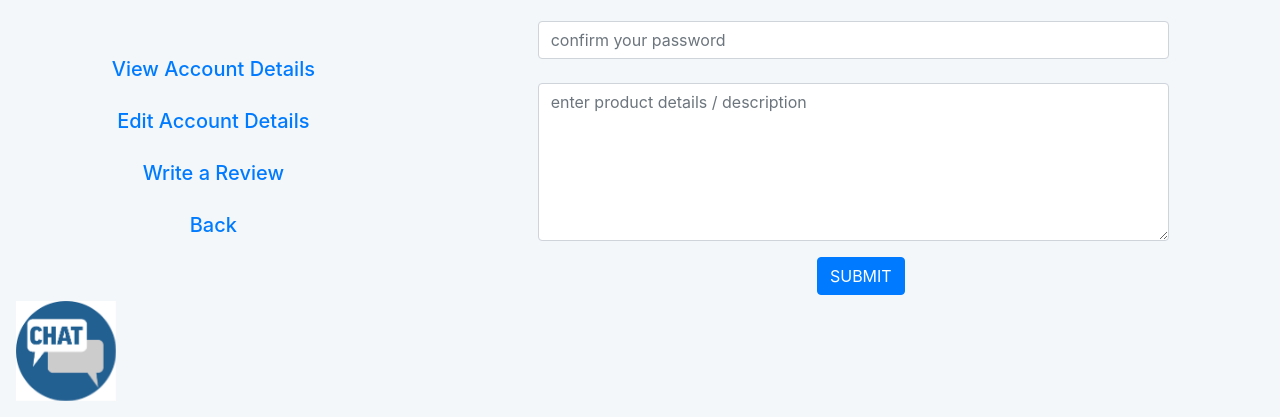
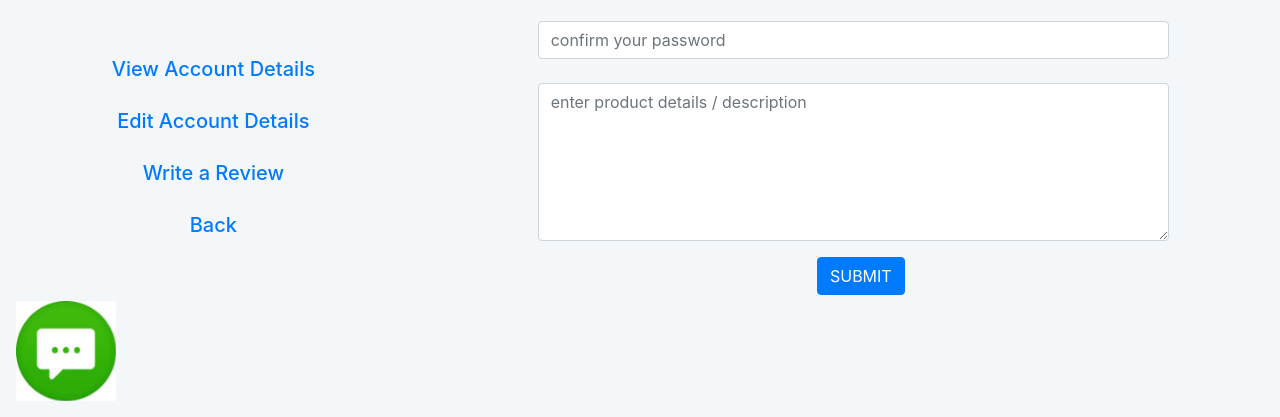
Before and after one commit to panthitesh6410/MongersClub, a PHP site: page /insert_product.php in a window 1280 px wide. Shown: the part 383-800 px from the top of the page. Run offline with PHP 8.4, Linux system fonts and the light colour scheme; a user stored in the database is signed in; data comes from the database, SQL or seed files in the repository; data that the repository does not hold is empty.

Commit message:
solving issues

```diff
--- a/edit_account_details.php
+++ b/edit_account_details.php
@@ -260,7 +260,7 @@
         </div>
     </div>
 
-    <a href="chat_page.php"><img src="images/chat.png" class="fixed-bottom mb-3 ml-3" alt="chat-icon" width=100></a>
+    <a href="chat_page.php"><img src="images/msg_icon.jpg" class="fixed-bottom mb-3 ml-3" alt="chat-icon" width=100></a>
 
     <script src="js/dark-mode.js"></script>
     <script src="js/jquery.js"></script>
--- a/insert_product.php
+++ b/insert_product.php
@@ -137,7 +137,7 @@
         </div>
     </div>
 
-    <a href="chat_page.php"><img src="images/chat.png" class="fixed-bottom mb-3 ml-3" alt="chat-icon" width=100></a>
+    <a href="chat_page.php"><img src="images/msg_icon.jpg" class="fixed-bottom mb-3 ml-3" alt="chat-icon" width=100></a>
 
     <script src="js/dark-mode.js"></script>
     <script src="js/jquery.js"></script>
--- a/review.php
+++ b/review.php
@@ -66,7 +66,7 @@
           <a class="nav-link" href="index.php">Home<span class="sr-only">(current)</span></a>
         </li>
         <li class="nav-item active ml-3">
-          <a class="nav-link" href="contact.php">Contact Us <span class="sr-only">(current)</span></a>
+          <a class="nav-link" href="contact_session.php">Contact Us <span class="sr-only">(current)</span></a>
         </li>
         <li class="nav-item active ml-3">
           <a class="nav-link" href="dashboard.php">Back<span class="sr-only">(current)</span></a>
@@ -151,7 +151,7 @@
         </div>
     </div>
 
-    <a href="chat_page.php"><img src="images/chat.png" class="fixed-bottom mb-3 ml-3" alt="chat-icon" width=100></a>
+    <a href="chat_page.php"><img src="images/msg_icon.jpg" class="fixed-bottom mb-3 ml-3" alt="chat-icon" width=100></a>
 
     <script src="js/dark-mode.js"></script>
     <script src="js/jquery.js"></script>
--- a/view_account_details.php
+++ b/view_account_details.php
@@ -136,7 +136,7 @@
         </div>
     </div>
 
-    <a href="chat_page.php"><img src="images/chat.png" class="fixed-bottom mb-3 ml-3" alt="chat-icon" width=100></a>
+    <a href="chat_page.php"><img src="images/msg_icon.jpg" class="fixed-bottom mb-3 ml-3" alt="chat-icon" width=100></a>
 
     <script src="js/dark-mode.js"></script>
     <script src="js/jquery.js"></script>
```
